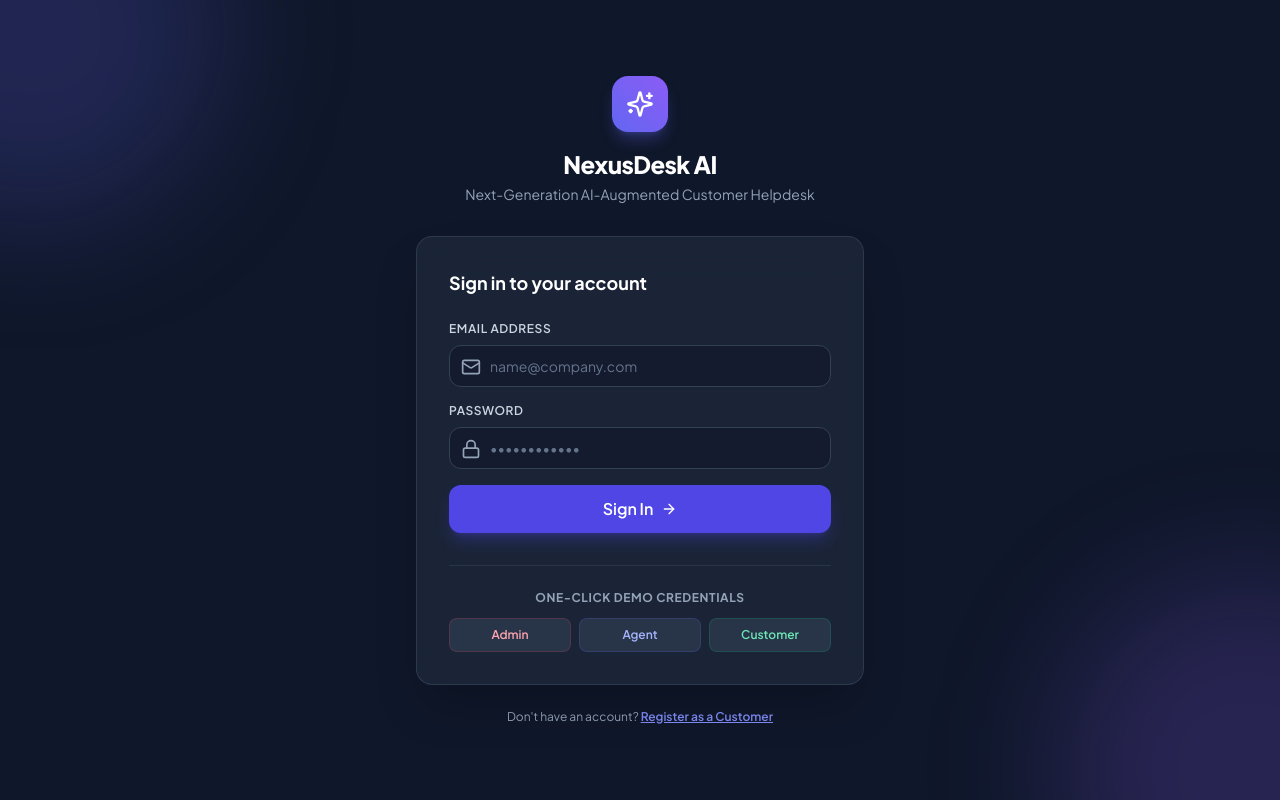
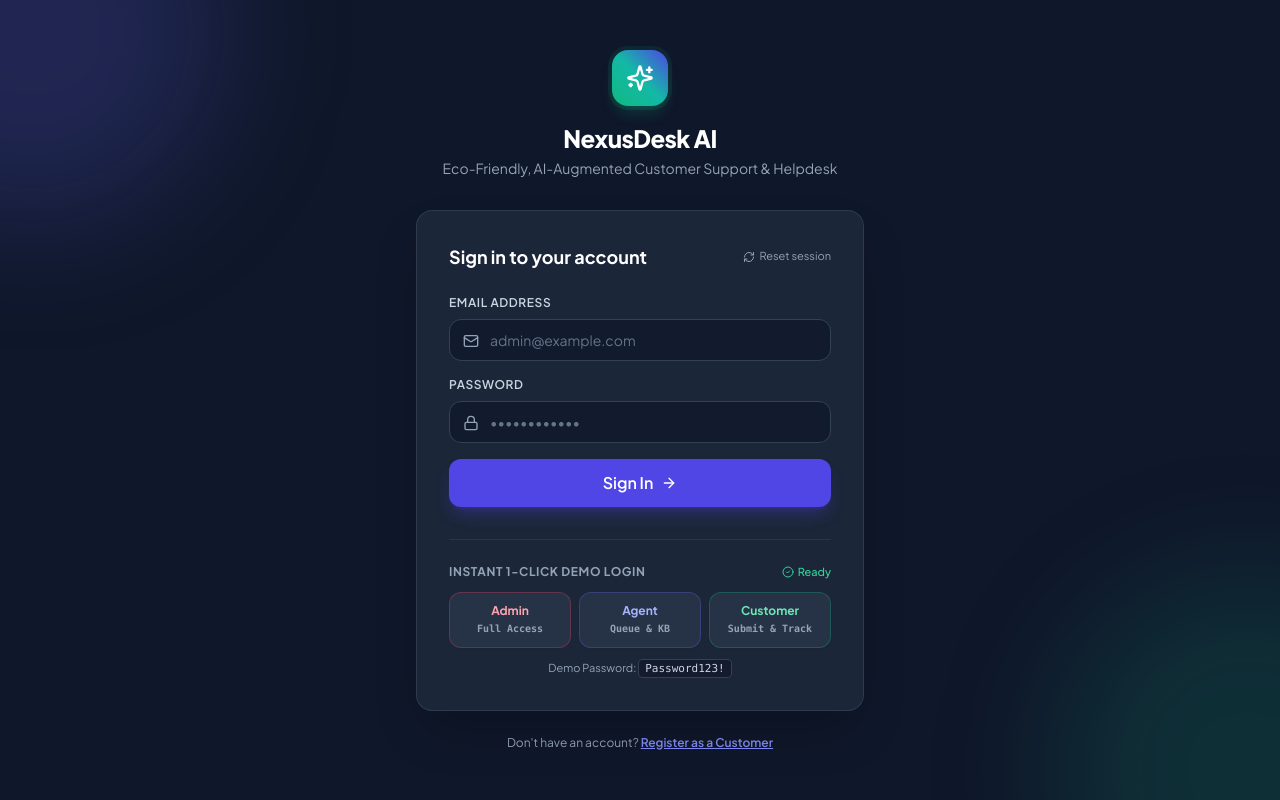
Before and after one commit to Suhirdha24/AI-customer-support-and-help-desk-platform, a React (Vite) app in the folder client/: page /login in a window 1280 px wide. Built offline with nearby package versions, Linux system fonts and the light colour scheme.

Commit message:
fix(auth): enable instant 1-click demo login, inline error alerts, and global ToastContainer

```diff
--- a/client/src/App.tsx
+++ b/client/src/App.tsx
@@ -2,6 +2,7 @@ import React, { useEffect } from 'react';
 import { Routes, Route, Navigate } from 'react-router-dom';
 import { useAuthStore } from './store/useAuthStore.js';
 import { AppLayout } from './layouts/AppLayout.js';
+import { ToastContainer } from './components/ToastContainer.js';
 
 // Auth Pages
 import { LoginPage } from './features/auth/LoginPage.js';
@@ -43,6 +44,7 @@ export const App: React.FC = () => {
   };
 
   return (
+    <>
       <Routes>
         {/* Public Routes */}
         <Route path="/login" element={<LoginPage />} />
@@ -89,5 +91,7 @@ export const App: React.FC = () => {
         {/* Fallback */}
         <Route path="*" element={<Navigate to={getDefaultRedirect()} replace />} />
       </Routes>
+      <ToastContainer />
+    </>
   );
 };
--- a/client/src/features/auth/LoginPage.tsx
+++ b/client/src/features/auth/LoginPage.tsx
@@ -1,83 +1,150 @@
-import React, { useState } from 'react';
+import React, { useState, useEffect } from 'react';
 import { Link, useNavigate } from 'react-router-dom';
 import { useAuthStore } from '../../store/useAuthStore.js';
 import { apiClient } from '../../api/client.js';
 import { toast } from '../../store/useToastStore.js';
-import { Sparkles, ArrowRight, Lock, Mail } from 'lucide-react';
+import { Sparkles, ArrowRight, Lock, Mail, AlertCircle, RefreshCw, CheckCircle2 } from 'lucide-react';
 
 export const LoginPage: React.FC = () => {
   const [email, setEmail] = useState('');
   const [password, setPassword] = useState('');
   const [loading, setLoading] = useState(false);
-  const { login } = useAuthStore();
+  const [activeDemoRole, setActiveDemoRole] = useState<string | null>(null);
+  const [errorMessage, setErrorMessage] = useState<string | null>(null);
+  const { login, isAuthenticated, user, logout } = useAuthStore();
   const navigate = useNavigate();
 
-  const handleLogin = async (e: React.FormEvent) => {
+  // If already authenticated, redirect to role's dashboard
+  useEffect(() => {
+    if (isAuthenticated && user) {
+      if (user.role === 'ADMIN') navigate('/admin/dashboard', { replace: true });
+      else if (user.role === 'AGENT') navigate('/agent/dashboard', { replace: true });
+      else navigate('/customer/dashboard', { replace: true });
+    }
+  }, [isAuthenticated, user, navigate]);
+
+  const executeLogin = async (targetEmail: string, targetPassword: string, roleName?: string) => {
+    setErrorMessage(null);
+    setLoading(true);
+    if (roleName) setActiveDemoRole(roleName);
+
+    try {
+      const res = await apiClient.post('/auth/login', {
+        email: targetEmail.trim(),
+        password: targetPassword,
+      });
+
+      if (res.data.success) {
+        const { token, user: loggedInUser } = res.data.data;
+        login(token, loggedInUser);
+        toast.success(`Welcome back, ${loggedInUser.name}!`);
+
+        if (loggedInUser.role === 'ADMIN') {
+          navigate('/admin/dashboard', { replace: true });
+        } else if (loggedInUser.role === 'AGENT') {
+          navigate('/agent/dashboard', { replace: true });
+        } else {
+          navigate('/customer/dashboard', { replace: true });
+        }
+      } else {
+        setErrorMessage(res.data.message || 'Login failed. Please try again.');
+      }
+    } catch (err: any) {
+      console.error('Login error:', err);
+      const msg =
+        err.response?.data?.error?.message ||
+        err.response?.data?.message ||
+        (err.message === 'Network Error'
+          ? 'Network error: Cannot connect to server. Please check if the backend is running.'
+          : 'Invalid email or password. Please check your credentials.');
+      setErrorMessage(msg);
+      toast.error(msg);
+    } finally {
+      setLoading(false);
+      setActiveDemoRole(null);
+    }
+  };
+
+  const handleFormSubmit = async (e: React.FormEvent) => {
     e.preventDefault();
     if (!email || !password) {
+      setErrorMessage('Please enter both your email address and password.');
       toast.error('Please enter your email and password.');
       return;
     }
-
-    try {
-      setLoading(true);
-      const res = await apiClient.post('/auth/login', { email, password });
-      if (res.data.success) {
-        const { token, user } = res.data.data;
-        login(token, user);
-        toast.success(`Welcome back, ${user.name}!`);
-
-        if (user.role === 'ADMIN') navigate('/admin/dashboard');
-        else if (user.role === 'AGENT') navigate('/agent/dashboard');
-        else navigate('/customer/dashboard');
-      }
-    } catch (err: any) {
-      const msg = err.response?.data?.error?.message || 'Invalid credentials. Please check your login details.';
-      toast.error(msg);
-    } finally {
-      setLoading(false);
-    }
+    await executeLogin(email, password);
   };
 
-  const demoLogin = (demoEmail: string) => {
+  const handleOneClickLogin = async (demoEmail: string, roleName: string) => {
     setEmail(demoEmail);
     setPassword('Password123!');
+    await executeLogin(demoEmail, 'Password123!', roleName);
+  };
+
+  const handleResetSession = () => {
+    logout();
+    localStorage.clear();
+    setErrorMessage(null);
+    toast.info('Session and local cache cleared. You can sign in now.');
   };
 
   return (
-    <div className="min-h-screen bg-slate-900 flex items-center justify-center p-4 relative overflow-hidden">
-      {/* Glow effects */}
+    <div className="min-h-screen bg-slate-900 flex items-center justify-center p-4 relative overflow-hidden font-sans">
+      {/* Glow ambient background effects */}
       <div className="absolute -top-40 -left-40 w-96 h-96 bg-indigo-500/20 rounded-full blur-3xl pointer-events-none" />
-      <div className="absolute -bottom-40 -right-40 w-96 h-96 bg-violet-500/20 rounded-full blur-3xl pointer-events-none" />
+      <div className="absolute -bottom-40 -right-40 w-96 h-96 bg-emerald-500/15 rounded-full blur-3xl pointer-events-none" />
 
       <div className="max-w-md w-full relative z-10">
-        {/* Brand */}
+        {/* Brand Header */}
         <div className="text-center mb-8">
-          <div className="inline-flex items-center justify-center w-14 h-14 rounded-2xl bg-gradient-to-tr from-indigo-500 to-violet-500 shadow-lg shadow-indigo-500/30 mb-4">
+          <div className="inline-flex items-center justify-center w-14 h-14 rounded-2xl bg-gradient-to-tr from-emerald-500 via-teal-500 to-indigo-600 shadow-lg shadow-emerald-500/20 mb-4 ring-4 ring-emerald-500/10">
             <Sparkles className="w-7 h-7 text-white" />
           </div>
           <h1 className="text-2xl font-extrabold text-white tracking-tight">NexusDesk AI</h1>
-          <p className="text-sm text-slate-400 mt-1">Next-Generation AI-Augmented Customer Helpdesk</p>
+          <p className="text-xs sm:text-sm text-slate-400 mt-1">
+            Eco-Friendly, AI-Augmented Customer Support & Helpdesk
+          </p>
         </div>
 
         {/* Card */}
-        <div className="bg-slate-800/80 border border-slate-700/80 rounded-2xl p-8 shadow-2xl backdrop-blur-xl">
-          <h2 className="text-lg font-bold text-white mb-6">Sign in to your account</h2>
+        <div className="bg-slate-800/90 border border-slate-700/80 rounded-2xl p-7 sm:p-8 shadow-2xl backdrop-blur-xl">
+          <div className="flex items-center justify-between mb-6">
+            <h2 className="text-lg font-bold text-white">Sign in to your account</h2>
+            <button
+              type="button"
+              onClick={handleResetSession}
+              title="Clear stored tokens and reset session"
+              className="text-[11px] text-slate-400 hover:text-slate-200 flex items-center gap-1 hover:underline transition-colors"
+            >
+              <RefreshCw className="w-3 h-3" />
+              <span>Reset session</span>
+            </button>
+          </div>
 
-          <form onSubmit={handleLogin} className="space-y-4">
+          {/* Inline Error Banner */}
+          {errorMessage && (
+            <div className="mb-5 p-3.5 rounded-xl bg-rose-500/15 border border-rose-500/30 text-rose-300 text-xs flex items-start gap-2.5 animate-fadeIn">
+              <AlertCircle className="w-4 h-4 text-rose-400 shrink-0 mt-0.5" />
+              <div className="flex-1 leading-relaxed">{errorMessage}</div>
+            </div>
+          )}
+
+          {/* Login Form */}
+          <form onSubmit={handleFormSubmit} className="space-y-4">
             <div>
               <label className="block text-xs font-semibold text-slate-300 uppercase tracking-wider mb-2">
                 Email Address
               </label>
               <div className="relative">
-                <Mail className="w-5 h-5 text-slate-400 absolute left-3 top-3" />
+                <Mail className="w-4 h-4 text-slate-400 absolute left-3.5 top-3.5" />
                 <input
                   type="email"
                   value={email}
                   onChange={(e) => setEmail(e.target.value)}
-                  placeholder="name@company.com"
+                  placeholder="admin@example.com"
                   required
-                  className="w-full bg-slate-900/60 border border-slate-700 rounded-xl pl-10 pr-4 py-2.5 text-sm text-white placeholder-slate-500 focus:outline-none focus:border-indigo-500 focus:ring-1 focus:ring-indigo-500 transition-colors"
+                  disabled={loading}
+                  className="w-full bg-slate-900/70 border border-slate-700 rounded-xl pl-10 pr-4 py-2.5 text-sm text-white placeholder-slate-500 focus:outline-none focus:border-indigo-500 focus:ring-2 focus:ring-indigo-500/30 transition-all disabled:opacity-60"
                 />
               </div>
             </div>
@@ -87,14 +154,15 @@ export const LoginPage: React.FC = () => {
                 Password
               </label>
               <div className="relative">
-                <Lock className="w-5 h-5 text-slate-400 absolute left-3 top-3" />
+                <Lock className="w-4 h-4 text-slate-400 absolute left-3.5 top-3.5" />
                 <input
                   type="password"
                   value={password}
                   onChange={(e) => setPassword(e.target.value)}
                   placeholder="••••••••••••"
                   required
-                  className="w-full bg-slate-900/60 border border-slate-700 rounded-xl pl-10 pr-4 py-2.5 text-sm text-white placeholder-slate-500 focus:outline-none focus:border-indigo-500 focus:ring-1 focus:ring-indigo-500 transition-colors"
+                  disabled={loading}
+                  className="w-full bg-slate-900/70 border border-slate-700 rounded-xl pl-10 pr-4 py-2.5 text-sm text-white placeholder-slate-500 focus:outline-none focus:border-indigo-500 focus:ring-2 focus:ring-indigo-500/30 transition-all disabled:opacity-60"
                 />
               </div>
             </div>
@@ -102,10 +170,13 @@ export const LoginPage: React.FC = () => {
             <button
               type="submit"
               disabled={loading}
-              className="w-full mt-2 flex items-center justify-center gap-2 py-3 px-4 bg-indigo-600 hover:bg-indigo-500 text-white font-semibold rounded-xl shadow-lg shadow-indigo-600/30 transition-all disabled:opacity-50"
+              className="w-full mt-2 flex items-center justify-center gap-2 py-3 px-4 bg-indigo-600 hover:bg-indigo-500 active:bg-indigo-700 text-white font-semibold rounded-xl shadow-lg shadow-indigo-600/30 transition-all disabled:opacity-50 cursor-pointer"
             >
-              {loading ? (
-                <div className="w-5 h-5 border-2 border-white border-t-transparent rounded-full animate-spin" />
+              {loading && !activeDemoRole ? (
+                <>
+                  <div className="w-4 h-4 border-2 border-white border-t-transparent rounded-full animate-spin" />
+                  <span>Signing In...</span>
+                </>
               ) : (
                 <>
                   <span>Sign In</span>
@@ -115,33 +186,81 @@ export const LoginPage: React.FC = () => {
             </button>
           </form>
 
-          {/* Demo quick logins */}
+          {/* One-Click Instant Demo Logins */}
           <div className="mt-8 pt-6 border-t border-slate-700/60">
-            <p className="text-xs font-bold uppercase tracking-wider text-slate-400 text-center mb-3">
-              One-Click Demo Credentials
-            </p>
+            <div className="flex items-center justify-between mb-3">
+              <span className="text-xs font-bold uppercase tracking-wider text-slate-400">
+                Instant 1-Click Demo Login
+              </span>
+              <span className="text-[11px] text-emerald-400 font-medium flex items-center gap-1">
+                <CheckCircle2 className="w-3 h-3" /> Ready
+              </span>
+            </div>
+
             <div className="grid grid-cols-3 gap-2">
+              {/* Admin Button */}
               <button
                 type="button"
-                onClick={() => demoLogin('admin@example.com')}
-                className="px-2.5 py-2 text-xs font-semibold rounded-lg bg-slate-700/60 hover:bg-slate-700 text-rose-300 border border-rose-500/20 text-center transition-colors"
+                disabled={loading}
+                onClick={() => handleOneClickLogin('admin@example.com', 'ADMIN')}
+                className="group relative px-2.5 py-2.5 text-xs font-semibold rounded-xl bg-slate-700/50 hover:bg-rose-500/20 text-rose-300 border border-rose-500/30 hover:border-rose-500/60 text-center transition-all disabled:opacity-50 cursor-pointer shadow-sm"
               >
-                Admin
+                {loading && activeDemoRole === 'ADMIN' ? (
+                  <div className="flex items-center justify-center gap-1.5">
+                    <div className="w-3 h-3 border-2 border-rose-300 border-t-transparent rounded-full animate-spin" />
+                    <span>Signing in...</span>
+                  </div>
+                ) : (
+                  <div>
+                    <div className="font-bold">Admin</div>
+                    <div className="text-[10px] text-slate-400 group-hover:text-rose-200 mt-0.5 font-mono">Full Access</div>
+                  </div>
+                )}
               </button>
+
+              {/* Agent Button */}
               <button
                 type="button"
-                onClick={() => demoLogin('agent1@example.com')}
-                className="px-2.5 py-2 text-xs font-semibold rounded-lg bg-slate-700/60 hover:bg-slate-700 text-indigo-300 border border-indigo-500/20 text-center transition-colors"
+                disabled={loading}
+                onClick={() => handleOneClickLogin('agent1@example.com', 'AGENT')}
+                className="group relative px-2.5 py-2.5 text-xs font-semibold rounded-xl bg-slate-700/50 hover:bg-indigo-500/20 text-indigo-300 border border-indigo-500/30 hover:border-indigo-500/60 text-center transition-all disabled:opacity-50 cursor-pointer shadow-sm"
               >
-                Agent
+                {loading && activeDemoRole === 'AGENT' ? (
+                  <div className="flex items-center justify-center gap-1.5">
+                    <div className="w-3 h-3 border-2 border-indigo-300 border-t-transparent rounded-full animate-spin" />
+                    <span>Signing in...</span>
+                  </div>
+                ) : (
+                  <div>
+                    <div className="font-bold">Agent</div>
+                    <div className="text-[10px] text-slate-400 group-hover:text-indigo-200 mt-0.5 font-mono">Queue & KB</div>
+                  </div>
+                )}
               </button>
+
+              {/* Customer Button */}
               <button
                 type="button"
-                onClick={() => demoLogin('customer1@example.com')}
-                className="px-2.5 py-2 text-xs font-semibold rounded-lg bg-slate-700/60 hover:bg-slate-700 text-emerald-300 border border-emerald-500/20 text-center transition-colors"
+                disabled={loading}
+                onClick={() => handleOneClickLogin('customer1@example.com', 'CUSTOMER')}
+                className="group relative px-2.5 py-2.5 text-xs font-semibold rounded-xl bg-slate-700/50 hover:bg-emerald-500/20 text-emerald-300 border border-emerald-500/30 hover:border-emerald-500/60 text-center transition-all disabled:opacity-50 cursor-pointer shadow-sm"
               >
-                Customer
+                {loading && activeDemoRole === 'CUSTOMER' ? (
+                  <div className="flex items-center justify-center gap-1.5">
+                    <div className="w-3 h-3 border-2 border-emerald-300 border-t-transparent rounded-full animate-spin" />
+                    <span>Signing in...</span>
+                  </div>
+                ) : (
+                  <div>
+                    <div className="font-bold">Customer</div>
+                    <div className="text-[10px] text-slate-400 group-hover:text-emerald-200 mt-0.5 font-mono">Submit & Track</div>
+                  </div>
+                )}
               </button>
+            </div>
+
+            <div className="mt-3 text-center text-[11px] text-slate-400">
+              Demo Password: <code className="text-slate-300 bg-slate-900/60 px-1.5 py-0.5 rounded border border-slate-700">Password123!</code>
             </div>
           </div>
         </div>
```
Lines whose indentation alone changed are shown as unchanged.
